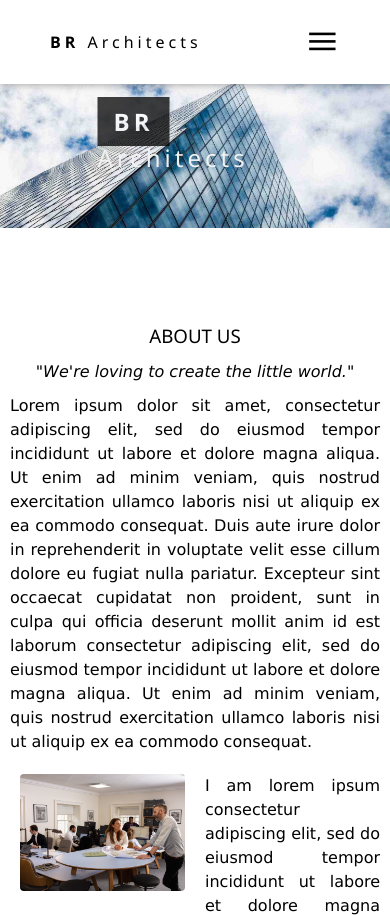
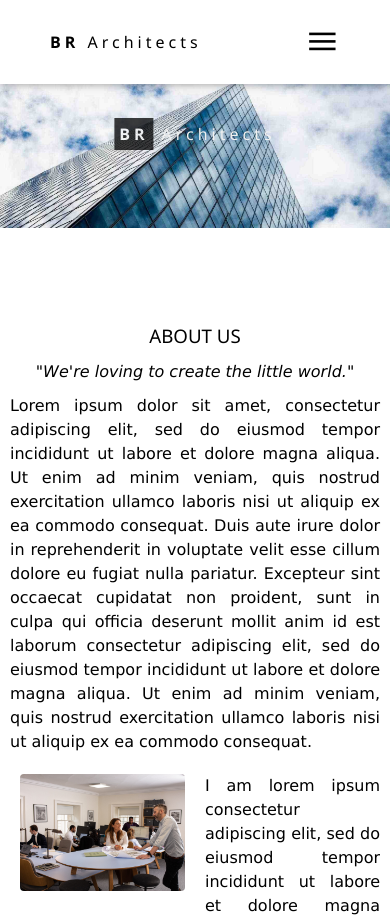
Before and after one commit to mykola-lp/br-architects, a plain HTML site: page index.html in a window 390 px wide. Shown: the top 915 px of the page. Drawn offline with nearby package versions, Linux system fonts and the light colour scheme.

Commit message:
#12: Re-write section banner and add styles for mobile.

```diff
--- a/assets/css/style.css
+++ b/assets/css/style.css
@@ -209,39 +209,61 @@ span.btn-open,
 /*==============================================================
   # Banner Section.
 ==============================================================*/
-#banner {
+.banner {
   max-width: 1500px;
-  position: relative;
-  margin-left: auto;
-  margin-right: auto;
-  letter-spacing: 4px;
+  margin: 0 auto;
 }
 
-#banner .site-banner {
-  max-width: 100%;
-  height: auto;
+.banner .flex {
+  display: flex;
+  align-items: center;
+  justify-content: center;
+  position: relative;
 }
 
-#banner .branding {
+.banner .heading {
   position: absolute;
   top: 50%;
   left: 50%;
-  margin-top: 16px;
   transform: translate(-50%,-50%);
   -webkit-transform: translate(-50%,-50%); /* Safari, Chrome, Opera */
   -ms-transform: translate(-50%,-50%);     /* Internet Explorer */
   -moz-transform: translate(-50%,-50%);    /* Mozilla Firefox */
 }
 
-#banner .branding .br-suffix {
-  padding: 8px 16px;
+.heading {
+  font-size: 2rem;
+  letter-spacing: 4px;
+}
+
+.heading .prefix {
+  font-weight: bolder;
+  padding: 0.4em;
   color: var(--white);
   background-color: var(--black);
   opacity: 0.75;
 }
 
-#banner .branding .br-prefix {
+.heading .suffix {
   color: var(--white-smoke);
+}
+
+/* ----- From 1024 and smaller (desktop). ----- */
+@media (max-width: 1024px) {
+  .banner .heading {
+    font-size: inherit;
+  }
+}
+
+/* ----- From 640 and smaller (mobile). ----- */
+@media (max-width: 640px) {
+  .banner .heading {
+    font-size: 1rem;
+  }
+
+  .heading .prefix {
+    padding: 0.3em;
+  }
 }
 
 /*==============================================================
--- a/index.html
+++ b/index.html
@@ -36,12 +36,13 @@
     <!-- Top Bar (Header) END -->
 
     <!-- Banner BEGIN -->
-    <section id="banner">
-      <div class="wrapper">
-        <img class="site-banner" src="assets/img/architect-banner.jpg" alt="Architecture">
-        <div class="branding a-centre">
-          <h1><span class="br-suffix"><b>BR</b></span> <span class="br-prefix">Architects</span></h1>
-        </div>
+    <section class="banner">
+      <div class="wrapper flex">
+        <img src="assets/img/architect-banner.jpg" alt="Site Banner Architecture.">
+        <h2 class="heading">
+          <span class="prefix">BR</span>
+          <span class="suffix">Architects</span>
+        </h2>
       </div>
     </section>
     <!-- Banner END -->
```
